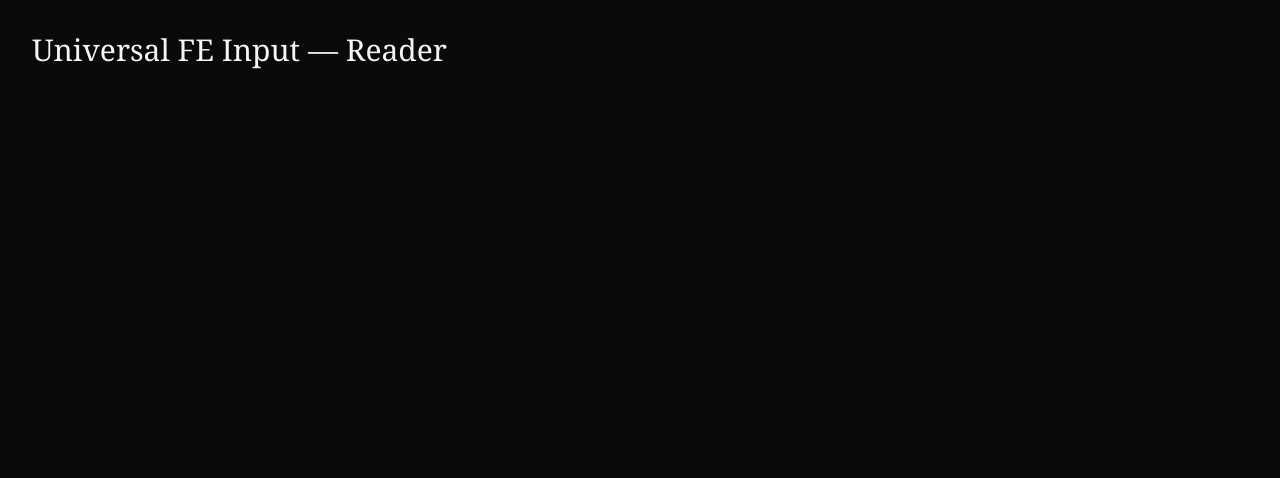
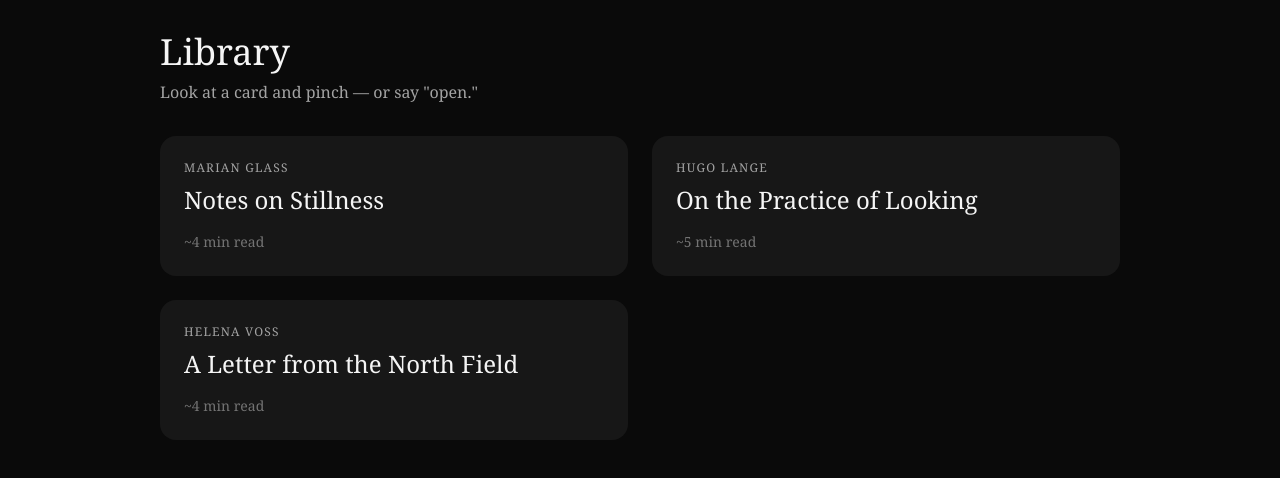
Before and after one commit to zsarkis/universal-fe-input, a React (Vite) app in the folder apps/reader/: page / in a window 1280 px wide. Shown: the top 478 px of the page. Built offline with nearby package versions, Linux system fonts and the light colour scheme.

Commit message:
feat(reader): library route with gaze-aware article cards

```diff
--- a/apps/reader/package.json
+++ b/apps/reader/package.json
@@ -14,7 +14,8 @@
   "dependencies": {
     "@input/core": "workspace:*",
     "react": "^18.3.0",
-    "react-dom": "^18.3.0"
+    "react-dom": "^18.3.0",
+    "react-router-dom": "^6.24.0"
   },
   "devDependencies": {
     "@types/react": "^18.3.0",
--- a/apps/reader/src/App.tsx
+++ b/apps/reader/src/App.tsx
@@ -1,12 +1,16 @@
+import { BrowserRouter, Routes, Route } from 'react-router-dom';
 import { EngineProvider } from './engine/EngineProvider.js';
 import { GazeCursor } from './components/GazeCursor.js';
+import { Library } from './routes/Library.js';
 
 export function App() {
   return (
     <EngineProvider>
-      <main className="min-h-screen p-8">
-        <h1 className="text-3xl">Universal FE Input — Reader</h1>
-      </main>
+      <BrowserRouter>
+        <Routes>
+          <Route path="/" element={<Library />} />
+        </Routes>
+      </BrowserRouter>
       <GazeCursor />
     </EngineProvider>
   );
--- /dev/null
+++ b/apps/reader/src/components/ArticleCard.tsx
@@ -0,0 +1,21 @@
+import { Link } from 'react-router-dom';
+import type { Article } from '../articles/index.js';
+import { useGazeTarget } from '../engine/useGazeTarget.js';
+
+export function ArticleCard({ article }: { article: Article }) {
+  const { ref, hovered } = useGazeTarget<HTMLAnchorElement>();
+  return (
+    <Link
+      ref={ref}
+      to={`/read/${article.id}`}
+      className={`block rounded-2xl p-6 transition-transform ${
+        hovered ? 'scale-[1.03] outline outline-2 outline-blue-400' : 'bg-neutral-900 hover:bg-neutral-800'
+      } bg-neutral-900`}
+      data-target-id={article.id}
+    >
+      <div className="text-xs uppercase tracking-widest text-neutral-400">{article.author}</div>
+      <h2 className="mt-2 text-2xl">{article.title}</h2>
+      <div className="mt-4 text-sm text-neutral-500">~{article.estimatedMinutes} min read</div>
+    </Link>
+  );
+}
--- /dev/null
+++ b/apps/reader/src/routes/Library.tsx
@@ -0,0 +1,16 @@
+import { articles } from '../articles/index.js';
+import { ArticleCard } from '../components/ArticleCard.js';
+
+export function Library() {
+  return (
+    <div className="mx-auto max-w-5xl p-8">
+      <h1 className="text-4xl">Library</h1>
+      <p className="mt-2 text-neutral-400">Look at a card and pinch — or say "open."</p>
+      <div className="mt-8 grid grid-cols-1 gap-6 md:grid-cols-2">
+        {articles.map((a) => (
+          <ArticleCard key={a.id} article={a} />
+        ))}
+      </div>
+    </div>
+  );
+}
```
Also changed, not shown: 1 other file (tests, documents, lock files or other folders).
